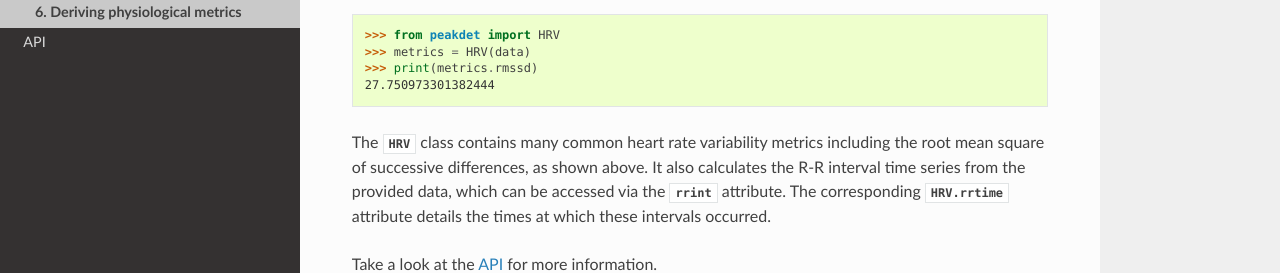
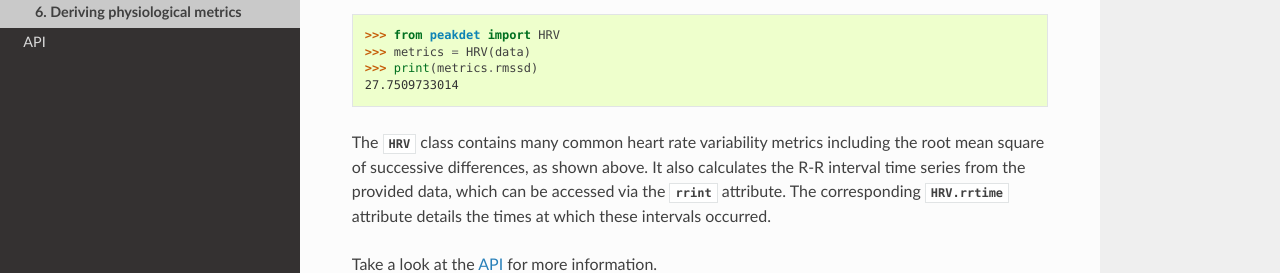
Before and after one commit to physiopy/peakdet, a Sphinx documentation site: the page built from docs/user_guide/metrics.rst, in a window 1280 px wide. Shown: the part 318-591 px from the top of the page. Built offline with Sphinx 7.4.7 and the Read the Docs theme 2.0.0, drawn with Linux system fonts in a browser that asks for light colours; the version number could not be read and is left out.

Commit message:
[FIX] Only py3.6, fixes docs

```diff
--- a/docs/user_guide/metrics.rst
+++ b/docs/user_guide/metrics.rst
@@ -26,7 +26,7 @@ directly to the :py:class:`~.HRV` class:
     >>> from peakdet import HRV
     >>> metrics = HRV(data)
     >>> print(metrics.rmssd)
-    27.750973301382444
+    27.7509733014
 
 The :py:class:`~.HRV` class contains many common heart rate variability metrics
 including the root mean square of successive differences, as shown above. It
--- a/docs/user_guide/physio.rst
+++ b/docs/user_guide/physio.rst
@@ -44,9 +44,9 @@ the object can be passed directly to most :py:mod:`numpy` functions:
 .. doctest::
 
     >>> phys[:5]
-    array([0.19151945, 0.62210877, 0.43772774, 0.78535858, 0.77997581])
+    array([ 0.19151945,  0.62210877,  0.43772774,  0.78535858,  0.77997581])
     >>> np.mean(phys)
-    0.4991523987519155
+    0.49915239875191553
 
 Beyond being a simple container, however, :py:class:`~.Physio` objects have a
 few attributes that are of interest when working with real physiological data.
```
Also changed, not shown: docs/user_guide/processing.rst (+4 -4 lines), .travis.yml.
